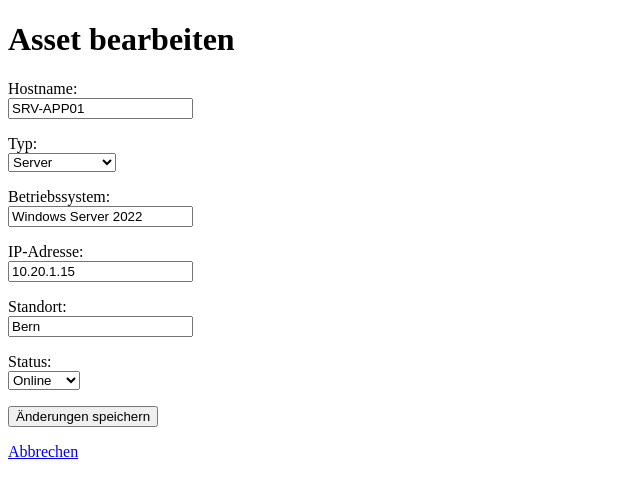
After one commit to Cristian-Quarta/vicc-it-asset-manager, a Flask app: page /edit/1 in a window 1280 px wide. The commit adds this page. Shown: the top 498 px of the page, without its empty margins (0-640 px from the left). Run offline with Flask 3, Linux system fonts and the light colour scheme.

Commit message:
Add CRUD functionality for assets

```diff
--- a/app/app.py
+++ b/app/app.py
@@ -1,7 +1,9 @@
-from flask import Flask, render_template, jsonify
+from flask import Flask, render_template, jsonify, request, redirect, url_for
 
 app = Flask(__name__)
 
+# Temporäre Asset-Daten
+# Diese werden später durch PostgreSQL ersetzt.
 assets = [
     {
         "id": 1,
@@ -24,15 +26,97 @@ assets = [
 ]
 
 
+# Startseite
 @app.route("/")
 def index():
     return render_template("index.html", assets=assets)
 
 
+# Neues Asset hinzufügen
+@app.route("/add", methods=["GET", "POST"])
+def add_asset():
+    if request.method == "POST":
+
+        new_asset = {
+            "id": max([asset["id"] for asset in assets], default=0) + 1,
+            "hostname": request.form["hostname"],
+            "type": request.form["type"],
+            "os": request.form["os"],
+            "ip": request.form["ip"],
+            "location": request.form["location"],
+            "status": request.form["status"]
+        }
+
+        assets.append(new_asset)
+
+        return redirect(url_for("index"))
+
+    return render_template("add.html")
+
+
+# Asset bearbeiten
+@app.route("/edit/<int:asset_id>", methods=["GET", "POST"])
+def edit_asset(asset_id):
+
+    asset = next(
+        (asset for asset in assets if asset["id"] == asset_id),
+        None
+    )
+
+    if asset is None:
+        return "Asset nicht gefunden", 404
+
+    if request.method == "POST":
+
+        asset["hostname"] = request.form["hostname"]
+        asset["type"] = request.form["type"]
+        asset["os"] = request.form["os"]
+        asset["ip"] = request.form["ip"]
+        asset["location"] = request.form["location"]
+        asset["status"] = request.form["status"]
+
+        return redirect(url_for("index"))
+
+    return render_template("edit.html", asset=asset)
+
+
+# Asset löschen
+@app.route("/delete/<int:asset_id>", methods=["POST"])
+def delete_asset(asset_id):
+
+    asset = next(
+        (asset for asset in assets if asset["id"] == asset_id),
+        None
+    )
+
+    if asset is None:
+        return "Asset nicht gefunden", 404
+
+    assets.remove(asset)
+
+    return redirect(url_for("index"))
+
+
+# REST-API: Alle Assets anzeigen
 @app.route("/api/assets")
 def get_assets():
     return jsonify(assets)
 
 
+# REST-API: Einzelnes Asset anzeigen
+@app.route("/api/assets/<int:asset_id>")
+def get_asset(asset_id):
+
+    asset = next(
+        (asset for asset in assets if asset["id"] == asset_id),
+        None
+    )
+
+    if asset is None:
+        return jsonify({"error": "Asset not found"}), 404
+
+    return jsonify(asset)
+
+
 if __name__ == "__main__":
     app.run(debug=True)
--- /dev/null
+++ b/app/templates/edit.html
@@ -0,0 +1,117 @@
+<!DOCTYPE html>
+<html lang="de">
+
+<head>
+    <meta charset="UTF-8">
+    <title>Asset bearbeiten</title>
+</head>
+
+<body>
+
+    <h1>Asset bearbeiten</h1>
+
+    <form method="POST">
+
+        <p>
+            <label>Hostname:</label><br>
+            <input
+                type="text"
+                name="hostname"
+                value="{{ asset.hostname }}"
+                required
+            >
+        </p>
+
+        <p>
+            <label>Typ:</label><br>
+
+            <select name="type">
+
+                <option value="Server"
+                    {% if asset.type == "Server" %}selected{% endif %}>
+                    Server
+                </option>
+
+                <option value="Client"
+                    {% if asset.type == "Client" %}selected{% endif %}>
+                    Client
+                </option>
+
+                <option value="Network"
+                    {% if asset.type == "Network" %}selected{% endif %}>
+                    Netzwerkgerät
+                </option>
+
+                <option value="Other"
+                    {% if asset.type == "Other" %}selected{% endif %}>
+                    Andere
+                </option>
+
+            </select>
+
+        </p>
+
+        <p>
+            <label>Betriebssystem:</label><br>
+            <input
+                type="text"
+                name="os"
+                value="{{ asset.os }}"
+            >
+        </p>
+
+        <p>
+            <label>IP-Adresse:</label><br>
+            <input
+                type="text"
+                name="ip"
+                value="{{ asset.ip }}"
+            >
+        </p>
+
+        <p>
+            <label>Standort:</label><br>
+            <input
+                type="text"
+                name="location"
+                value="{{ asset.location }}"
+            >
+        </p>
+
+        <p>
+            <label>Status:</label><br>
+
+            <select name="status">
+
+                <option value="Online"
+                    {% if asset.status == "Online" %}selected{% endif %}>
+                    Online
+                </option>
+
+                <option value="Offline"
+                    {% if asset.status == "Offline" %}selected{% endif %}>
+                    Offline
+                </option>
+
+                <option value="Maintenance"
+                    {% if asset.status == "Maintenance" %}selected{% endif %}>
+                    Wartung
+                </option>
+
+            </select>
+
+        </p>
+
+        <button type="submit">
+            Änderungen speichern
+        </button>
+
+    </form>
+
+    <p>
+        <a href="/">Abbrechen</a>
+    </p>
+
+</body>
+
+</html>
```
Also changed, not shown: app/templates/add.html (added, +66 -0 lines), app/templates/index.html (+38 -0 lines).
